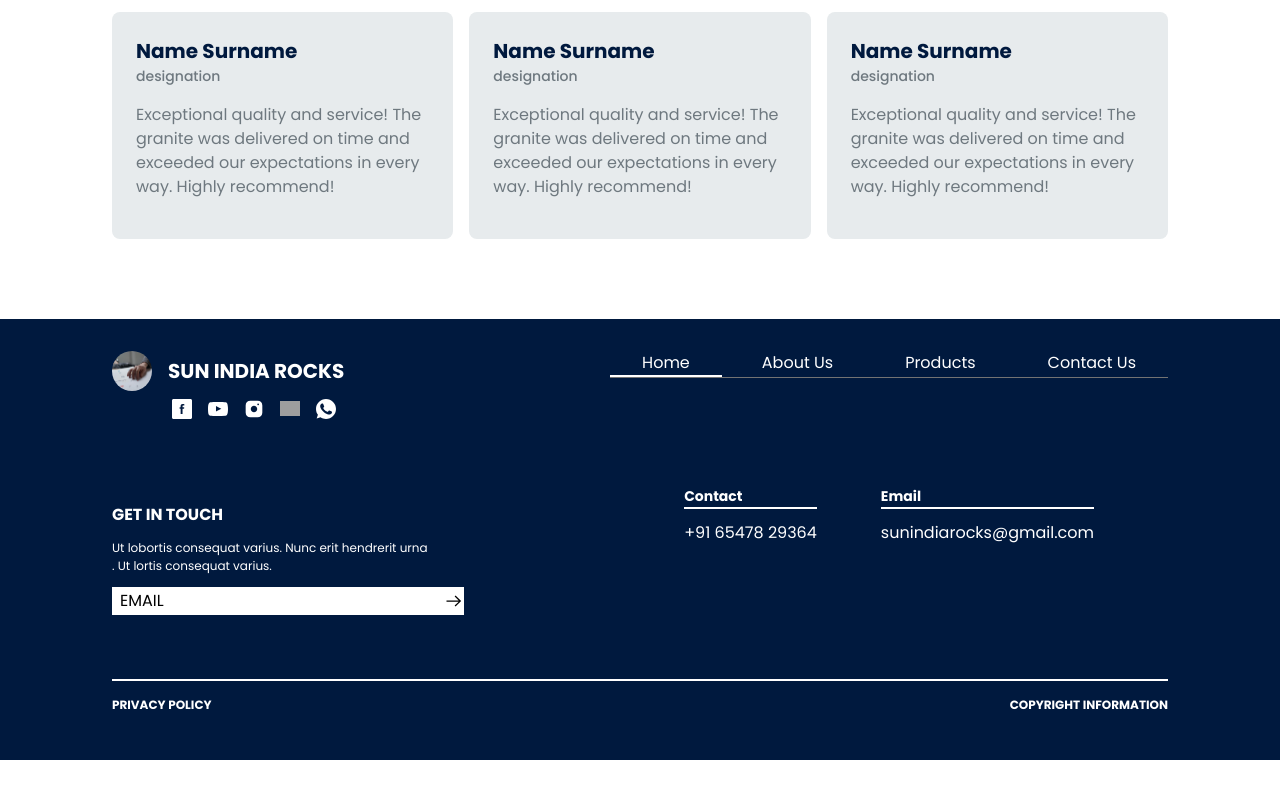
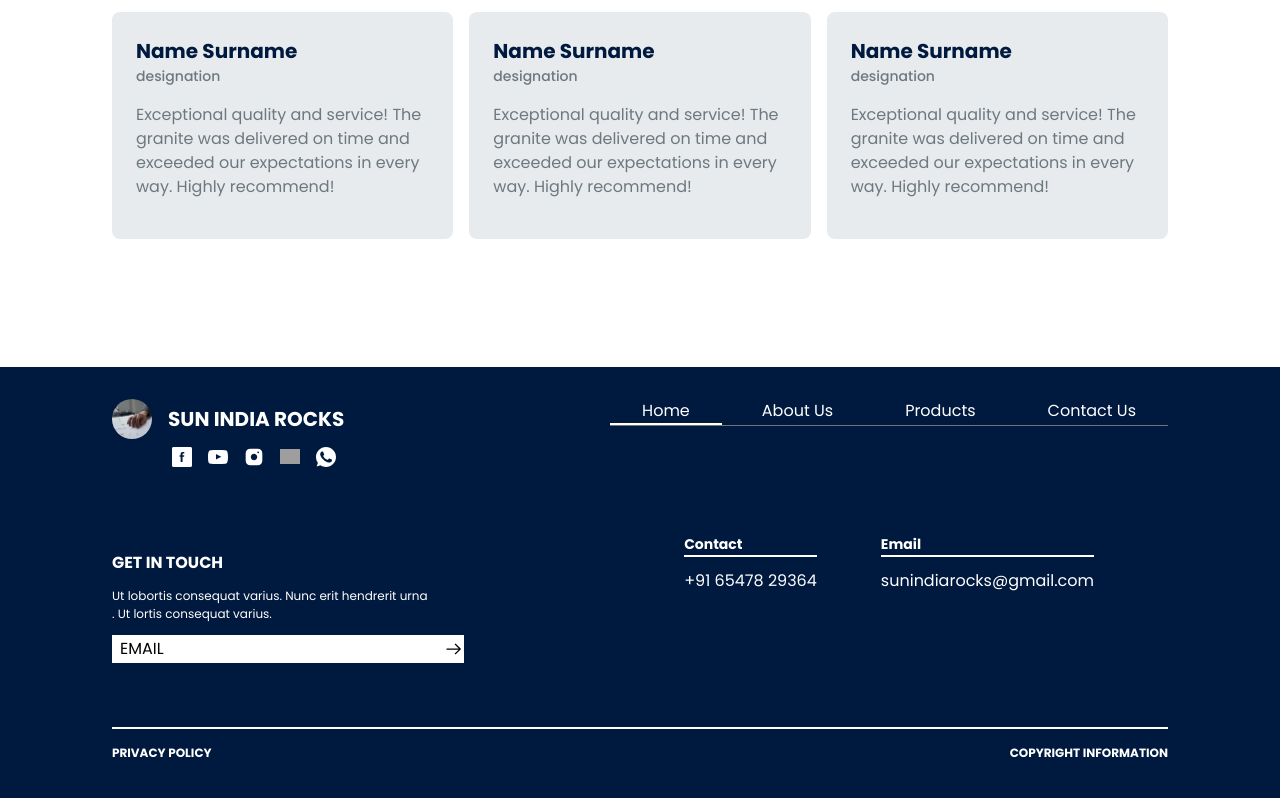
Before and after one commit to IshanVeer/sun-rock-india-website, a Next.js app: page / in a window 1280 px wide. Shown: the part 3047-3845 px from the top of the page. Before the commit the page ends 3807 px from the top, so only its background shows below. Built offline with nearby package versions, Linux system fonts and the light colour scheme; grey boxes are pictures that could not be loaded.

Commit message:
added margin to footer

```diff
--- a/components/shared/Footer.tsx
+++ b/components/shared/Footer.tsx
@@ -8,7 +8,7 @@ import { usePathname } from "next/navigation";
 const Footer = () => {
   const pathname = usePathname();
   return (
-    <div className="px-28 py-8 bg-dark-100 text-light-900">
+    <div className="px-28 py-8 mt-[48px] bg-dark-100 text-light-900">
       <div className="flex border-b-2 justify-between">
         {/* left container */}
         <div className="flex flex-col">
```
